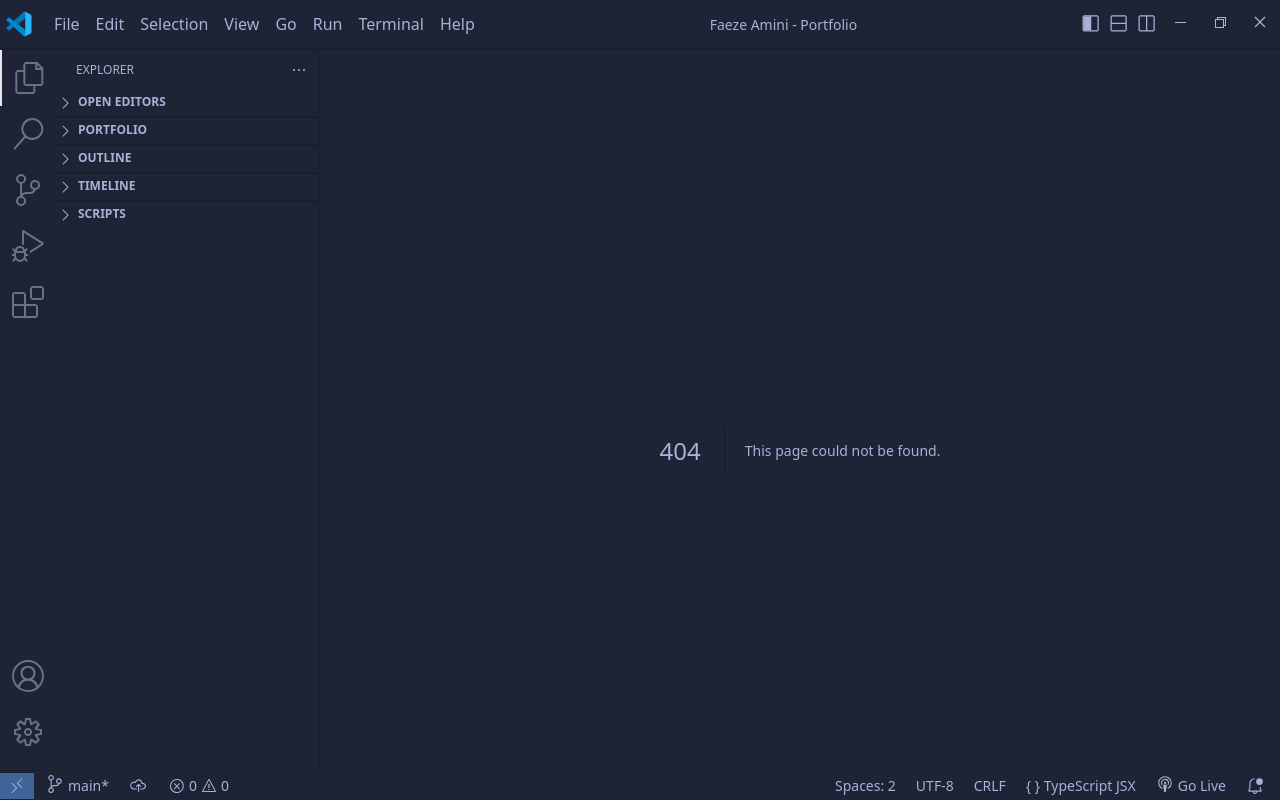
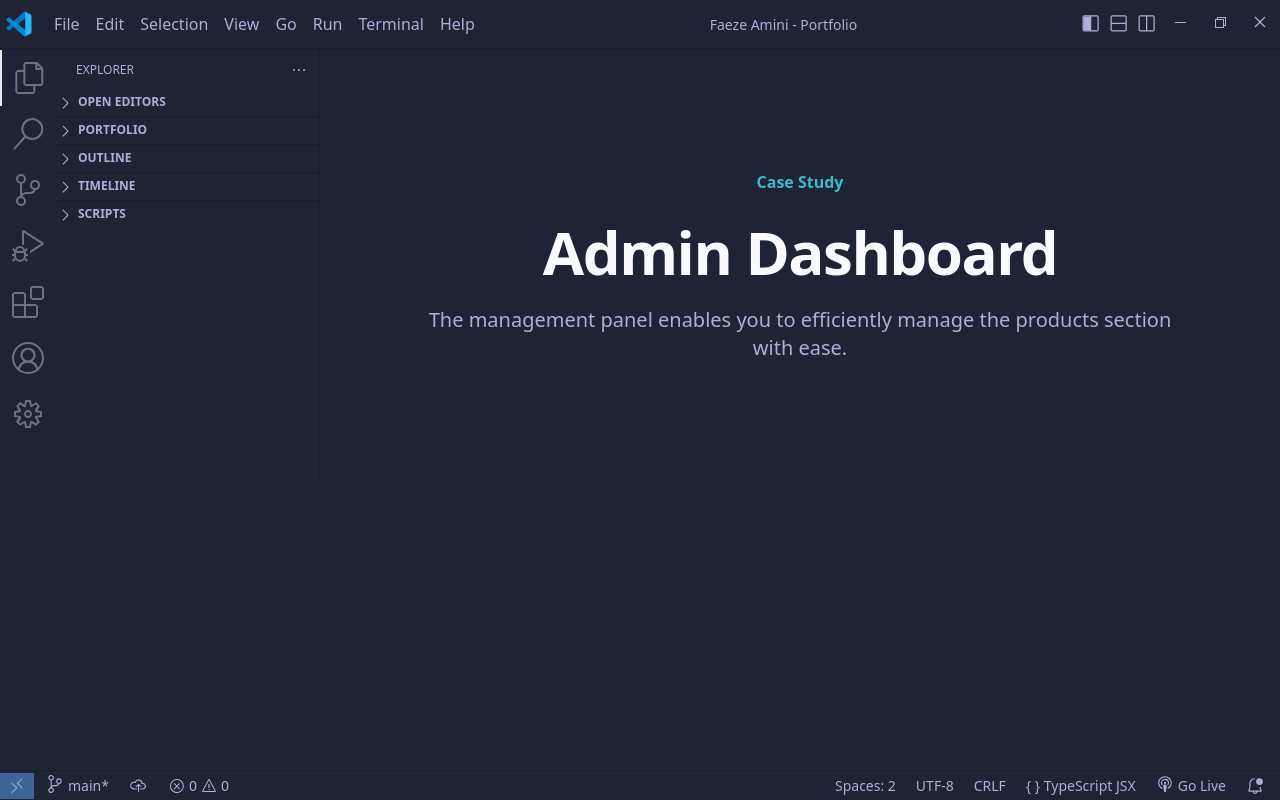
Before and after one commit to Code-Coterie-Team/faeze-amini-portfolio, a Next.js app: page /apps/adminDashboard in a window 1280 px wide. Before the commit this address had no page. Built offline with nearby package versions, Linux system fonts and the light colour scheme.

Commit message:
pageAdminDashboard

```diff
--- /dev/null
+++ b/src/app/apps/adminDashboard/page.tsx
@@ -0,0 +1,22 @@
+import React from "react";
+
+function page() {
+  return (
+    <div>
+      <div className=" px-4 py-6">
+        <div className="flex flex-col justify-center items-center mt-24 gap-4">
+          <p className=" text-base font-semibold text-textActive">Case Study</p>
+          <h1 className="text-6xl text-gray-50 font-semibold pt-3 tracking-tight">
+            Admin Dashboard
+          </h1>
+          <p className="text-xl max-w-3xl text-center pt-2">
+            The management panel enables you to efficiently manage the products
+            section with ease.
+          </p>
+        </div>
+      </div>
+    </div>
+  );
+}
+
+export default page;
```
